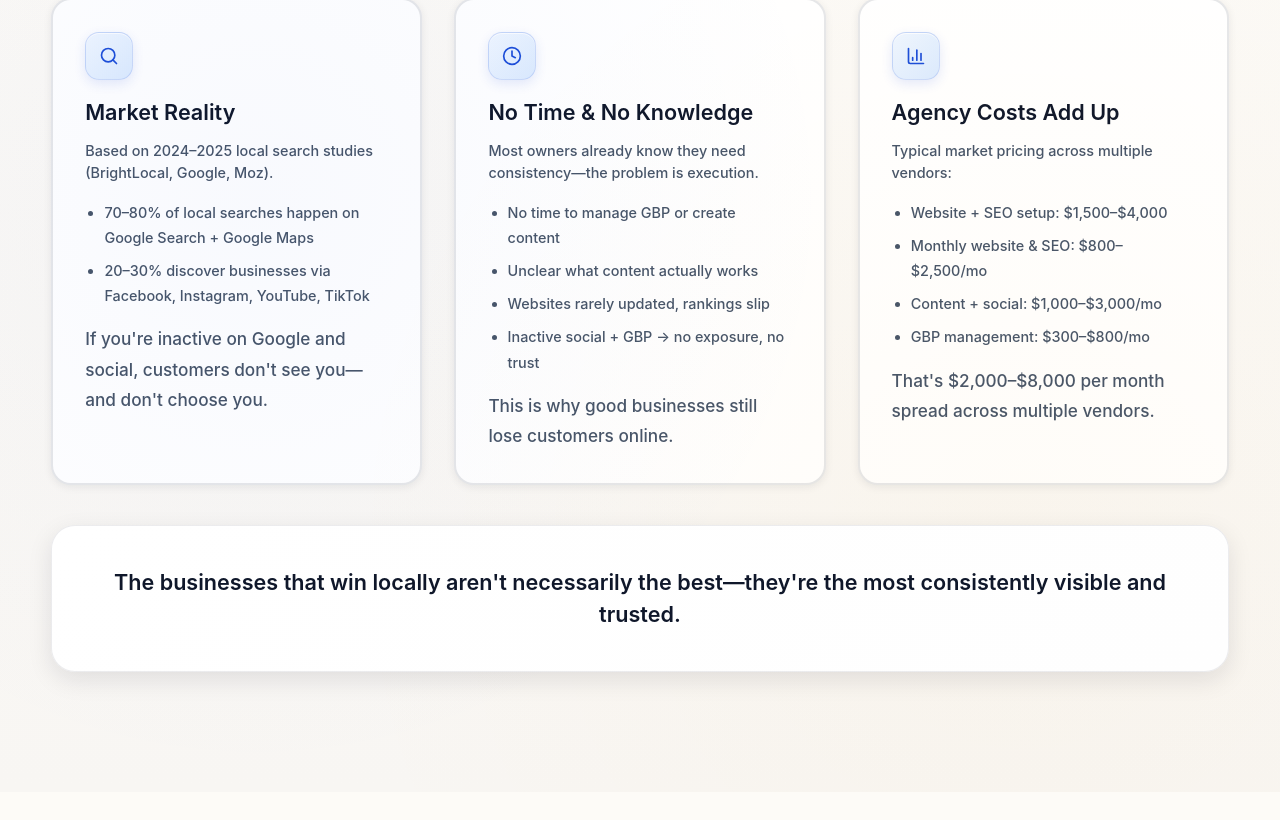
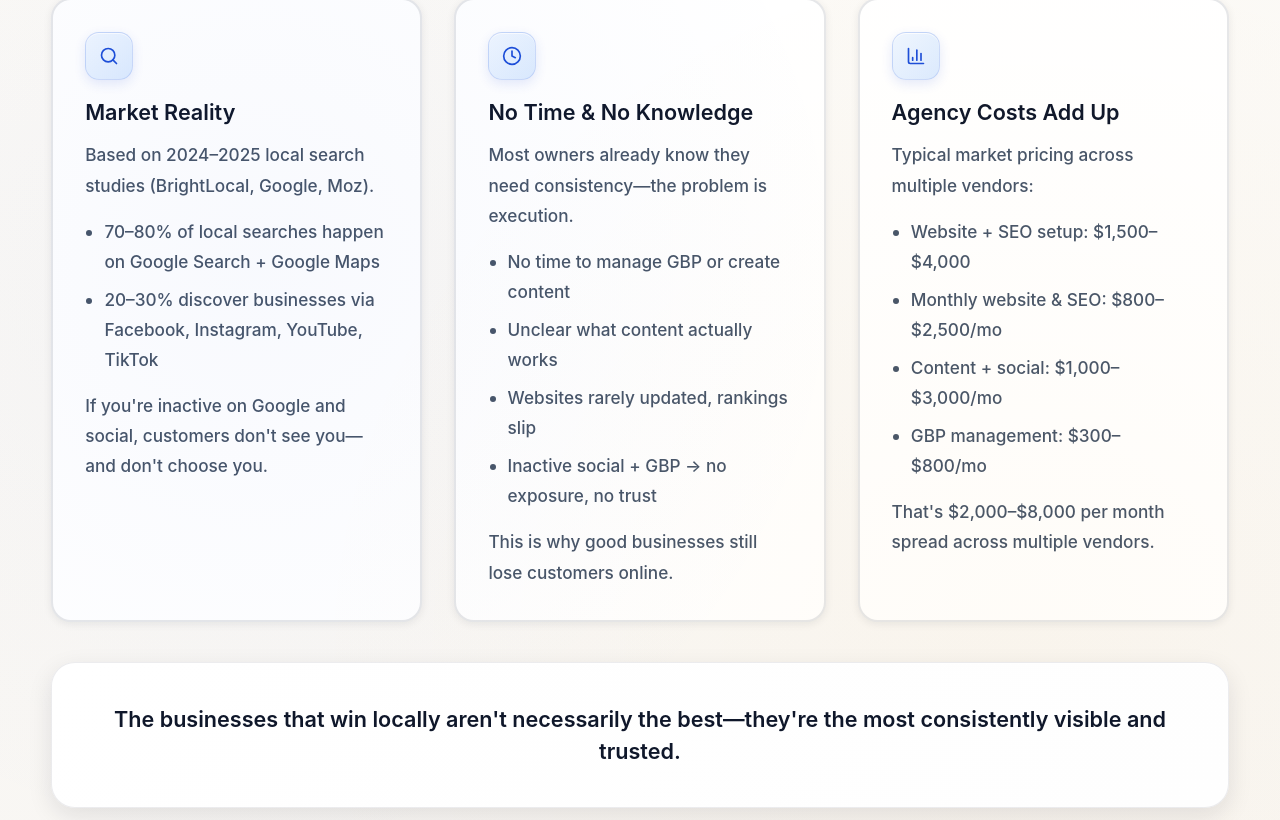
Before and after one commit to johntang99/baam-landing-page, a Next.js app: page / in a window 1280 px wide. Shown: the part 2020-2840 px from the top of the page. Built offline with nearby package versions, Linux system fonts and the light colour scheme.

Commit message:
Unify card text size: all descriptions use text-body for consistency

```diff
--- a/app/page.tsx
+++ b/app/page.tsx
@@ -615,12 +615,12 @@ export default function HomePage() {
               <div className="card-bordered">
                 <span className="icon-badge" style={{ marginRight: 0, marginBottom: '1rem' }}><Search size={20} /></span>
                 <div className="text-subheading">Market Reality</div>
-                <p className="text-small" style={{ color: '#475569', marginTop: '0.75rem', fontWeight: 500 }}>
+                <p className="text-body" style={{ color: '#475569', marginTop: '0.75rem', fontWeight: 500 }}>
                   Based on 2024–2025 local search studies (BrightLocal, Google, Moz).
                 </p>
                 <ul style={{ marginTop: '1rem', paddingLeft: '1.2rem' }}>
-                  <li style={{ marginBottom: '0.5rem', color: '#475569', fontSize: '0.9rem', fontWeight: 500 }}>70–80% of local searches happen on Google Search + Google Maps</li>
-                  <li style={{ marginBottom: '0.5rem', color: '#475569', fontSize: '0.9rem', fontWeight: 500 }}>20–30% discover businesses via Facebook, Instagram, YouTube, TikTok</li>
+                  <li className="text-body" style={{ marginBottom: '0.5rem', color: '#475569', fontWeight: 500 }}>70–80% of local searches happen on Google Search + Google Maps</li>
+                  <li className="text-body" style={{ marginBottom: '0.5rem', color: '#475569', fontWeight: 500 }}>20–30% discover businesses via Facebook, Instagram, YouTube, TikTok</li>
                 </ul>
                 <p className="text-body" style={{ color: '#475569', marginTop: '1rem', fontWeight: 500 }}>
                   If you're inactive on Google and social, customers don't see you—and don't choose you.
@@ -629,14 +629,14 @@ export default function HomePage() {
               <div className="card-bordered">
                 <span className="icon-badge" style={{ marginRight: 0, marginBottom: '1rem' }}><Clock size={20} /></span>
                 <div className="text-subheading">No Time & No Knowledge</div>
-                <p className="text-small" style={{ color: '#475569', marginTop: '0.75rem', fontWeight: 500 }}>
+                <p className="text-body" style={{ color: '#475569', marginTop: '0.75rem', fontWeight: 500 }}>
                   Most owners already know they need consistency—the problem is execution.
                 </p>
                 <ul style={{ marginTop: '1rem', paddingLeft: '1.2rem' }}>
-                  <li style={{ marginBottom: '0.5rem', color: '#475569', fontSize: '0.9rem', fontWeight: 500 }}>No time to manage GBP or create content</li>
-                  <li style={{ marginBottom: '0.5rem', color: '#475569', fontSize: '0.9rem', fontWeight: 500 }}>Unclear what content actually works</li>
-                  <li style={{ marginBottom: '0.5rem', color: '#475569', fontSize: '0.9rem', fontWeight: 500 }}>Websites rarely updated, rankings slip</li>
-                  <li style={{ marginBottom: '0.5rem', color: '#475569', fontSize: '0.9rem', fontWeight: 500 }}>Inactive social + GBP → no exposure, no trust</li>
+                  <li className="text-body" style={{ marginBottom: '0.5rem', color: '#475569', fontWeight: 500 }}>No time to manage GBP or create content</li>
+                  <li className="text-body" style={{ marginBottom: '0.5rem', color: '#475569', fontWeight: 500 }}>Unclear what content actually works</li>
+                  <li className="text-body" style={{ marginBottom: '0.5rem', color: '#475569', fontWeight: 500 }}>Websites rarely updated, rankings slip</li>
+                  <li className="text-body" style={{ marginBottom: '0.5rem', color: '#475569', fontWeight: 500 }}>Inactive social + GBP → no exposure, no trust</li>
                 </ul>
                 <p className="text-body" style={{ color: '#475569', marginTop: '1rem', fontWeight: 500 }}>
                   This is why good businesses still lose customers online.
@@ -645,14 +645,14 @@ export default function HomePage() {
               <div className="card-bordered">
                 <span className="icon-badge" style={{ marginRight: 0, marginBottom: '1rem' }}><BarChart3 size={20} /></span>
                 <div className="text-subheading">Agency Costs Add Up</div>
-                <p className="text-small" style={{ color: '#475569', marginTop: '0.75rem', fontWeight: 500 }}>
+                <p className="text-body" style={{ color: '#475569', marginTop: '0.75rem', fontWeight: 500 }}>
                   Typical market pricing across multiple vendors:
                 </p>
                 <ul style={{ marginTop: '1rem', paddingLeft: '1.2rem' }}>
-                  <li style={{ marginBottom: '0.5rem', color: '#475569', fontSize: '0.9rem', fontWeight: 500 }}>Website + SEO setup: $1,500–$4,000</li>
-                  <li style={{ marginBottom: '0.5rem', color: '#475569', fontSize: '0.9rem', fontWeight: 500 }}>Monthly website & SEO: $800–$2,500/mo</li>
-                  <li style={{ marginBottom: '0.5rem', color: '#475569', fontSize: '0.9rem', fontWeight: 500 }}>Content + social: $1,000–$3,000/mo</li>
-                  <li style={{ marginBottom: '0.5rem', color: '#475569', fontSize: '0.9rem', fontWeight: 500 }}>GBP management: $300–$800/mo</li>
+                  <li className="text-body" style={{ marginBottom: '0.5rem', color: '#475569', fontWeight: 500 }}>Website + SEO setup: $1,500–$4,000</li>
+                  <li className="text-body" style={{ marginBottom: '0.5rem', color: '#475569', fontWeight: 500 }}>Monthly website & SEO: $800–$2,500/mo</li>
+                  <li className="text-body" style={{ marginBottom: '0.5rem', color: '#475569', fontWeight: 500 }}>Content + social: $1,000–$3,000/mo</li>
+                  <li className="text-body" style={{ marginBottom: '0.5rem', color: '#475569', fontWeight: 500 }}>GBP management: $300–$800/mo</li>
                 </ul>
                 <p className="text-body" style={{ color: '#475569', marginTop: '1rem', fontWeight: 500 }}>
                   That's $2,000–$8,000 per month spread across multiple vendors.
```
